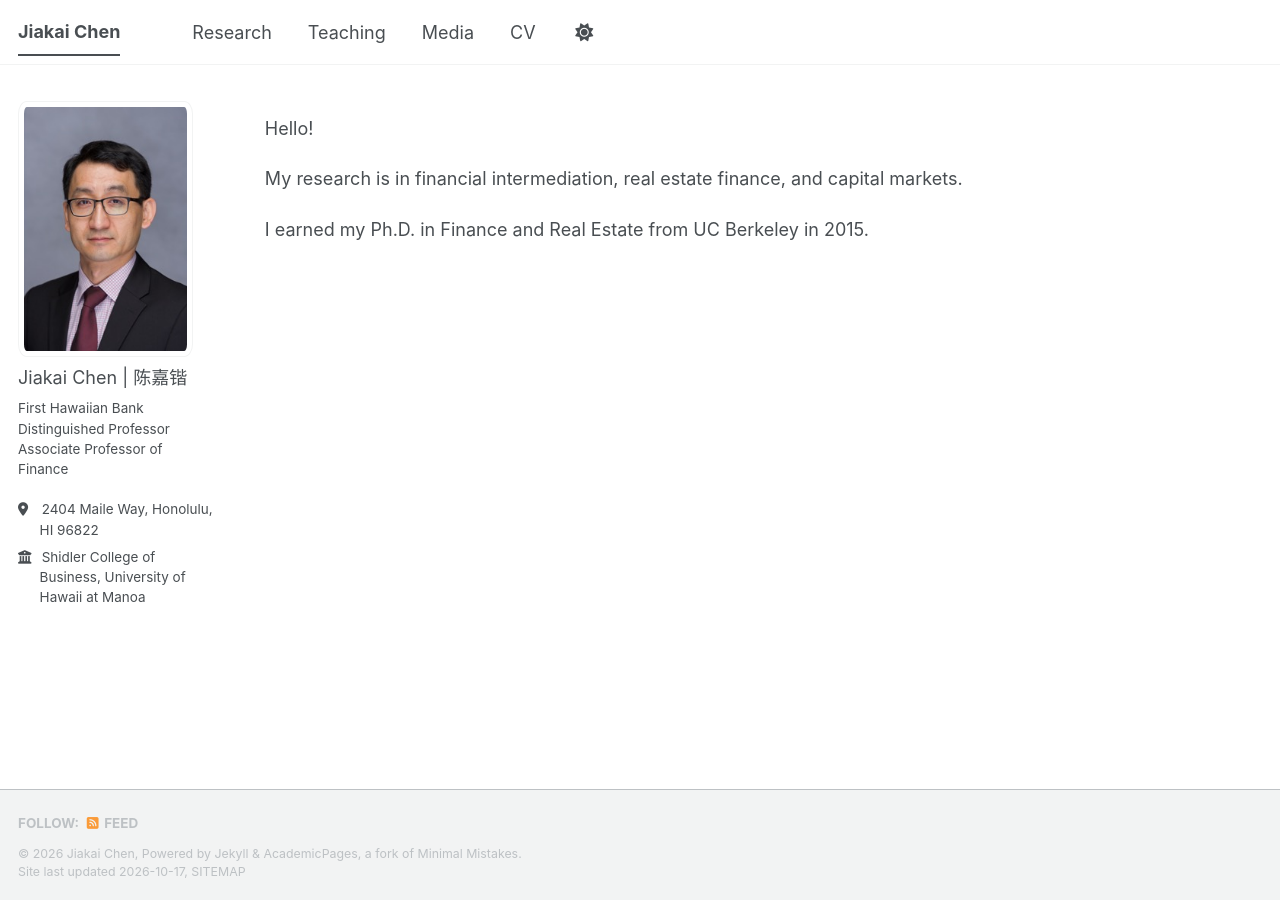
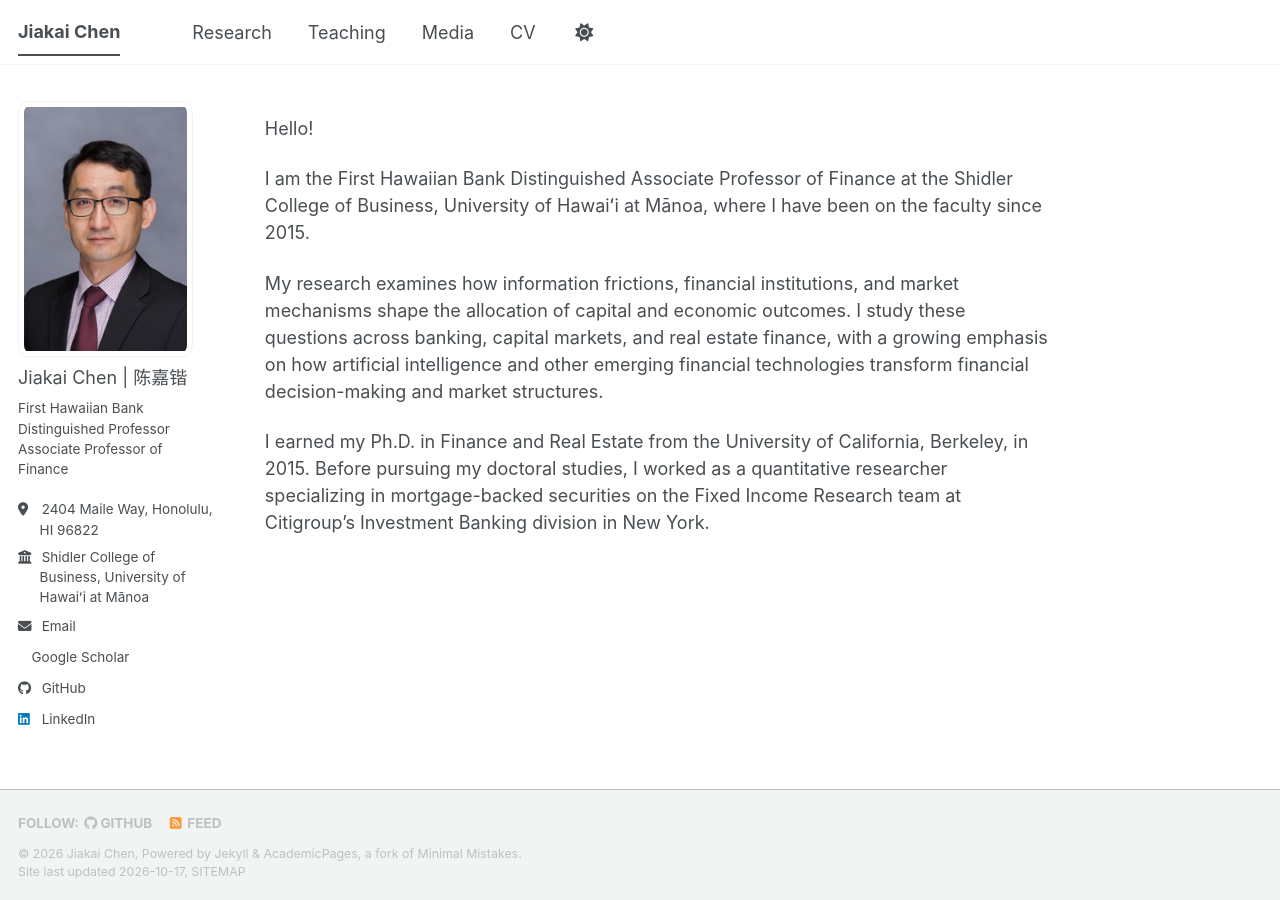
Before and after one commit to jiakaichen/jiakaichen.github.io, a Jekyll site: the page built from _pages/about.md, in a window 1280 px wide. Built offline with Jekyll 4.4.1, drawn with Linux system fonts in a browser that asks for light colours; a style sheet for code colours, icons or effects is not loaded.

Commit message:
Update my bio and sidebar
Update my bio, and add email, google scholar, github, and linkedin on my sidebar.

```diff
--- a/_config.yml
+++ b/_config.yml
@@ -28,14 +28,14 @@ author:
   pronouns         : # example: "she/her"
   bio              : "First Hawaiian Bank Distinguished Professor<br>Associate Professor of Finance"
   location         : "2404 Maile Way, Honolulu, HI 96822"
-  employer         : "Shidler College of Business, University of Hawaii at Manoa"
+  employer         : "Shidler College of Business, University of Hawaiʻi at Mānoa"
   uri              : # URL
-  email            :
+  email            : "jiakaichen@hawaii.edu"
 
   # Academic websites
   academia         : # URL
   arxiv            : # URL - Update with the correct link to your profile
-  googlescholar    : # URL
+  googlescholar    : https://scholar.google.com/citations?user=OBGTt5sAAAAJ&hl=en
   inspire-hep      : # URL
   impactstory      : # URL
   orcid            : # URL
@@ -51,7 +51,7 @@ author:
   bitbucket        : # Username - Update with your username on the site
   codepen          : # Username
   dribbble         : # Username
-  github           : # Username
+  github           : jiakaichen
   kaggle           : # Username
   stackoverflow    : # User number or user number and name (i.e., use "1" or "1/jeff-atwood")
 
@@ -66,7 +66,7 @@ author:
   keybase          : # Username
   instagram        : # Username
   lastfm           : # Username
-  linkedin         : # Username
+  linkedin         : chenjiakai
   mastodon         : # URL
   medium           : # URL
   pinterest        : # Username
--- a/_pages/about.md
+++ b/_pages/about.md
@@ -8,6 +8,8 @@ redirect_from:
 ---
 Hello!
 
-My research is in financial intermediation, real estate finance, and capital markets.
+I am the First Hawaiian Bank Distinguished Associate Professor of Finance at the Shidler College of Business, University of Hawaiʻi at Mānoa, where I have been on the faculty since 2015.
 
-I earned my Ph.D. in Finance and Real Estate from UC Berkeley in 2015.
+My research examines how information frictions, financial institutions, and market mechanisms shape the allocation of capital and economic outcomes. I study these questions across banking, capital markets, and real estate finance, with a growing emphasis on how artificial intelligence and other emerging financial technologies transform financial decision-making and market structures.
+
+I earned my Ph.D. in Finance and Real Estate from the University of California, Berkeley, in 2015. Before pursuing my doctoral studies, I worked as a quantitative researcher specializing in mortgage-backed securities on the Fixed Income Research team at Citigroup’s Investment Banking division in New York.
```
